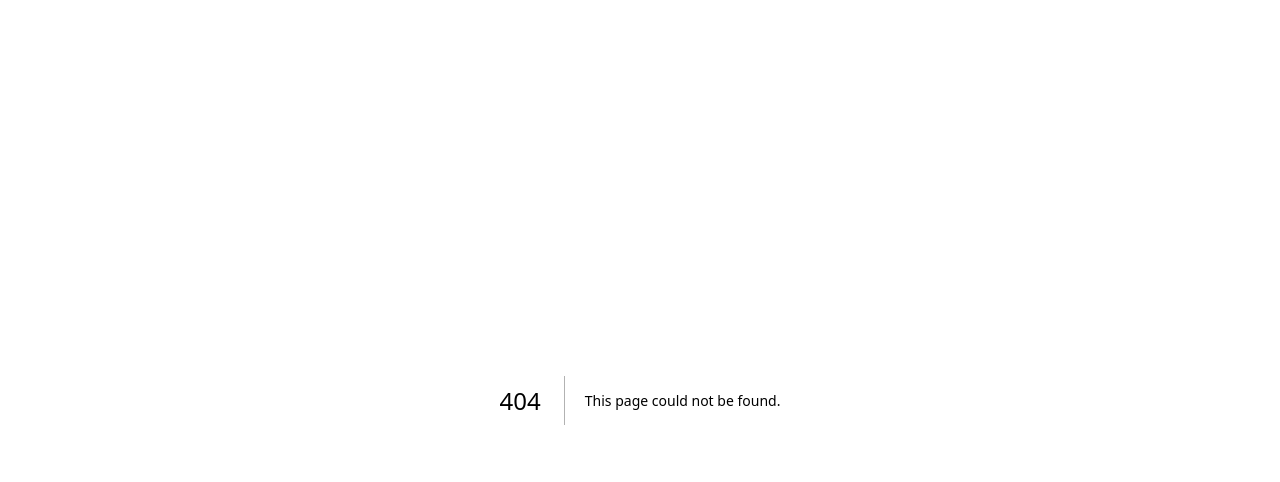
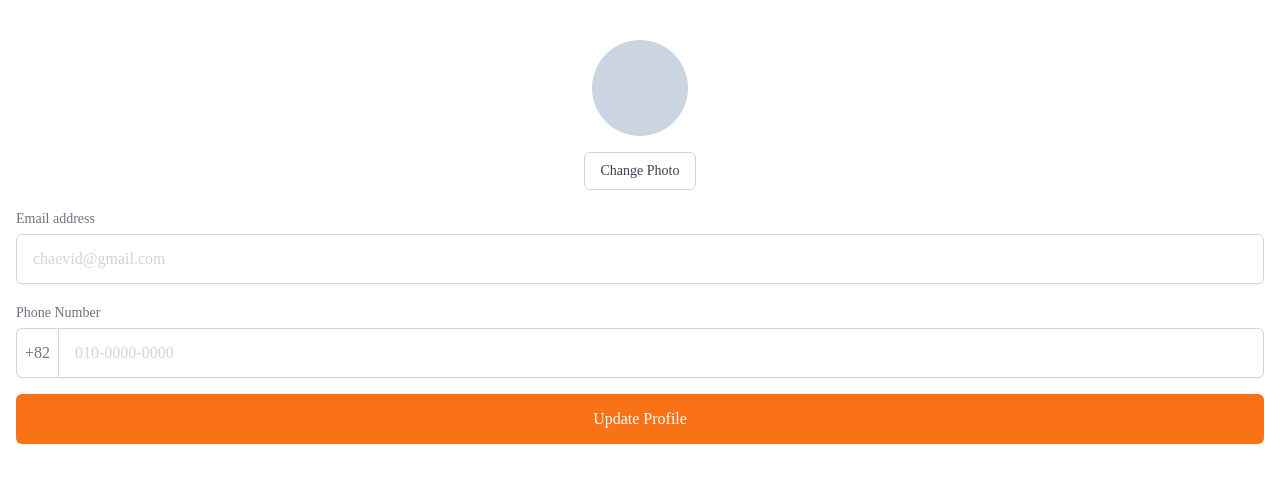
Before and after one commit to chaevid/nextjs-carrot-market, a Next.js app: page /profile/edit in a window 1280 px wide. Before the commit this address had no page. Shown: the top 482 px of the page. Built offline with nearby package versions, Linux system fonts and the light colour scheme.

Commit message:
#5.12 Edit Profile

```diff
--- /dev/null
+++ b/src/pages/profile/edit.tsx
@@ -0,0 +1,68 @@
+import { NextPage } from 'next';
+
+const EditProfile: NextPage = () => {
+  return (
+    <div className="space-y-4 py-10 px-4">
+      <div className="mx-auto flex flex-col items-center space-y-4">
+        <div className="aspect-square w-24 rounded-full bg-slate-300" />
+
+        <label
+          htmlFor="picture"
+          className="flex cursor-pointer rounded-md border border-gray-300 px-4 py-2 text-sm font-medium text-gray-700
+          focus:ring-2 focus:ring-orange-500 focus:ring-offset-2">
+          Change Photo
+          <input
+            id="picture"
+            type="file"
+            accept="image/*"
+            className="hidden"
+          />
+        </label>
+      </div>
+
+      <div className="space-y-1">
+        <label
+          htmlFor="email"
+          className="text-sm font-medium text-gray-500">
+          Email address
+        </label>
+        <input
+          id="email"
+          type="email"
+          className="w-full appearance-none rounded-md border border-gray-300 px-4 py-3 placeholder-gray-300 shadow-sm focus:border-orange-500 focus:outline-none focus:ring-orange-500"
+          placeholder="chaevid@gmail.com"
+          required
+        />
+      </div>
+
+      <div className="space-y-1">
+        <label
+          htmlFor="phone"
+          className="text-sm font-medium text-gray-500">
+          Phone Number
+        </label>
+        <div className="flex items-center">
+          <span className="rounded-l-md border border-r-0 border-gray-300 px-2 py-3 text-gray-500">
+            +82
+          </span>
+          <input
+            id="input"
+            className="w-full appearance-none rounded-md rounded-l-none border border-gray-300 px-4 py-3 placeholder-gray-300 shadow-sm focus:border-orange-500 focus:outline-none focus:ring-orange-500"
+            type="tel"
+            placeholder="010-0000-0000"
+            required
+          />
+        </div>
+      </div>
+
+      <button
+        className="w-full rounded-md border border-transparent bg-orange-500 px-4 py-3 font-medium text-white shadow-sm
+          hover:bg-orange-600
+          focus:outline-none focus:ring-2 focus:ring-orange-500 focus:ring-offset-2">
+        Update Profile
+      </button>
+    </div>
+  );
+};
+
+export default EditProfile;
```
